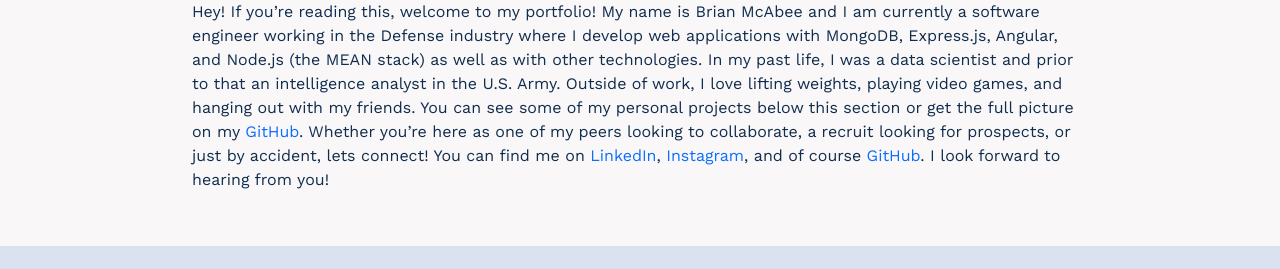
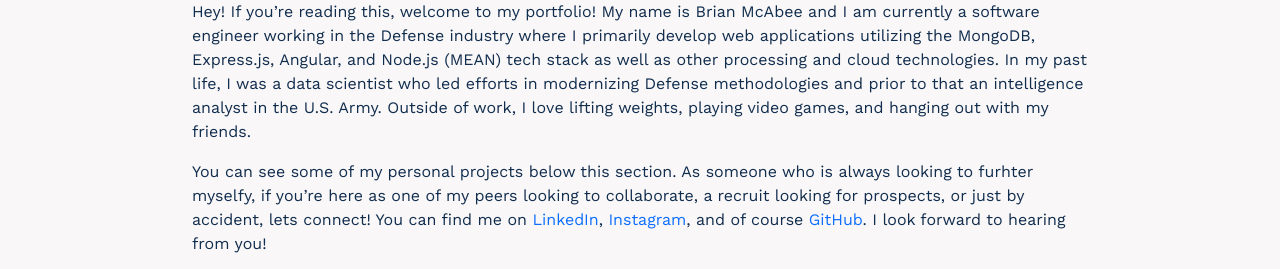
Before and after one commit to brianmcabee/portfolio, a plain HTML site: page index.html in a window 1280 px wide. Shown: the part 515-784 px from the top of the page. Drawn offline with nearby package versions, Linux system fonts and the light colour scheme.

Commit message:
update about me section

```diff
--- a/index.html
+++ b/index.html
@@ -94,17 +94,20 @@
       <h1 class="section-header">About Me</h1>
       <hr class="header-underline">
       <p>Hey! If you’re reading this, welcome to my portfolio! My name is Brian McAbee and I am currently a software engineer
-        working in the Defense industry where I develop web applications with MongoDB, Express.js, Angular, and Node.js (the MEAN stack) as well as with other technologies.
-        In my past life, I was a data scientist and prior to that an intelligence analyst in the U.S. Army.
+        working in the Defense industry where I primarily develop web applications utilizing the MongoDB, Express.js, Angular, and Node.js (MEAN) tech stack as well as other processing and cloud technologies.
+        In my past life, I was a data scientist who led efforts in modernizing Defense methodologies and prior to that an intelligence analyst in the U.S. Army.
         Outside of work, I love lifting weights, playing video games, and hanging out with my friends.
-        You can see some of my personal projects below this section or get the full picture on my <a class="about-me-link" target="_blank" href="https://github.com/brianmcabee/">GitHub</a>.
-        Whether you’re here as one of my peers looking to collaborate, a recruit looking for prospects, or just by accident, lets connect!
+      </p>
+      <p>
+        You can see some of my personal projects below this section.
+        As someone who is always looking to furhter myselfy, if you’re here as one of my peers looking to collaborate, a recruit looking for prospects, or just by accident, lets connect!
         You can find me on
           <a class="about-me-link" target="_blank" href="https://www.linkedin.com/in/brian-mcabee/">LinkedIn</a>,
           <a class="about-me-link" target="_blank" href="https://www.instagram.com/brianmcabee/">Instagram</a>,
           and of course
           <a class="about-me-link" target="_blank" href="https://github.com/brianmcabee/">GitHub</a>.
         I look forward to hearing from you!</p>
+      <p>- B</p>
     </div>
 
   </section>
```
